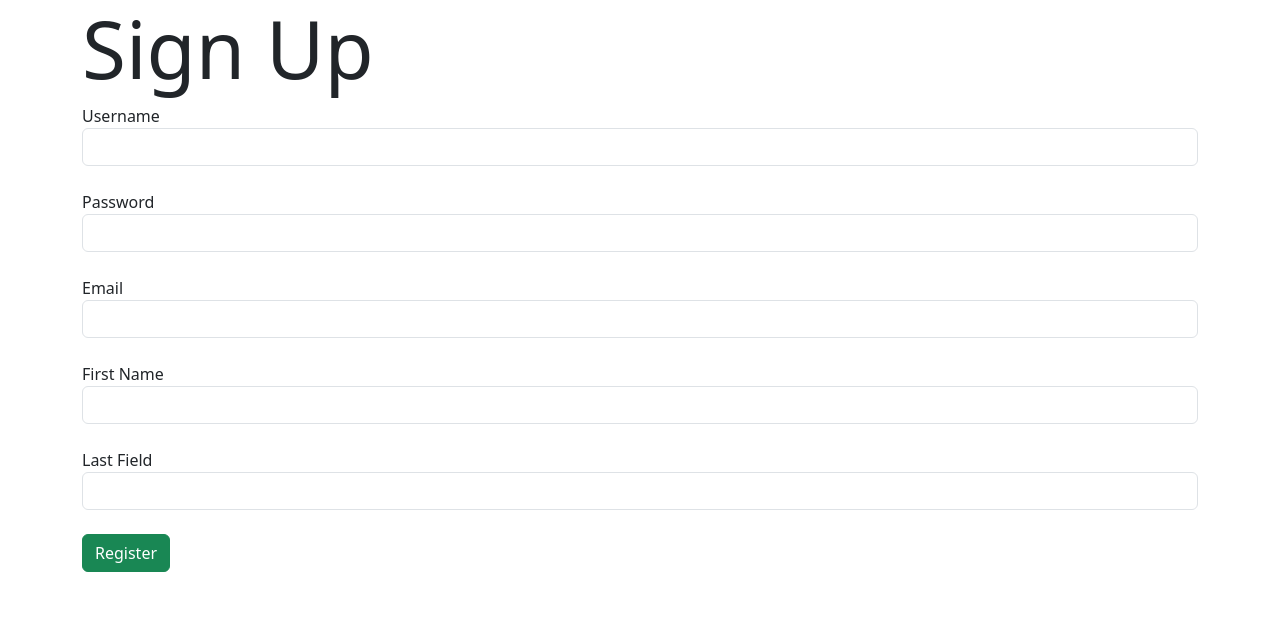
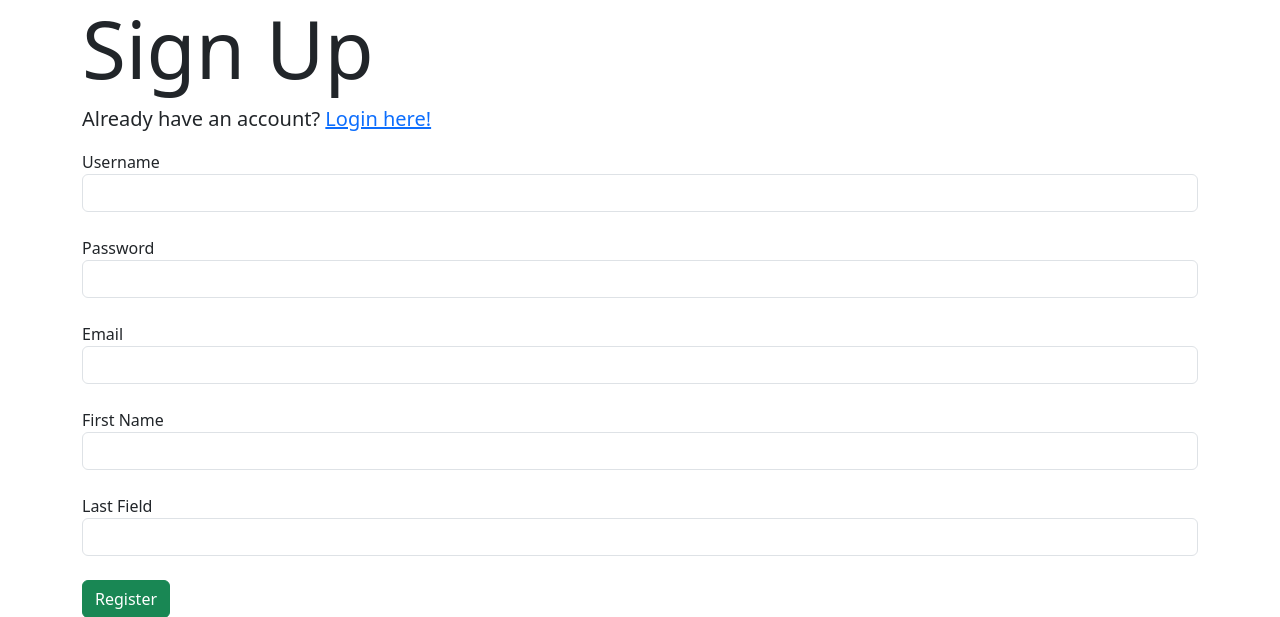
Before and after one commit to AV2001/flask-feedback, a Flask app: page /register in a window 1280 px wide. Shown: the top 617 px of the page. Run offline with Flask 3, Linux system fonts and the light colour scheme.

Commit message:
add text to show user that they can login

```diff
--- a/templates/register.html
+++ b/templates/register.html
@@ -2,6 +2,7 @@
 {% block title %}Register{% endblock %}
 {% block content %}
 <h1 class="display-1">Sign Up</h1>
+<p class="lead">Already have an account? <a href="/login">Login here!</a></p>
 <form method="POST">
     {{form.hidden_tag()}} {% for field in form if field.widget.input_type !=
         'hidden' %}
```
